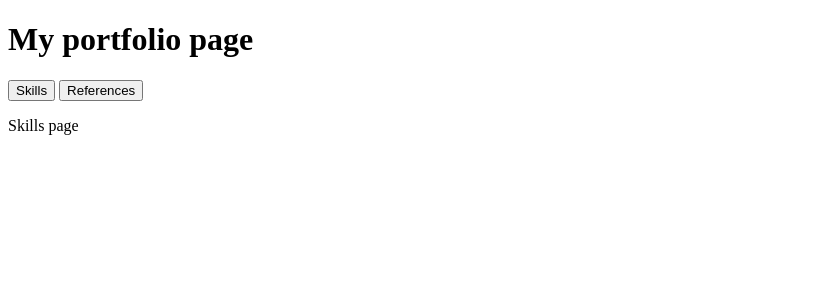
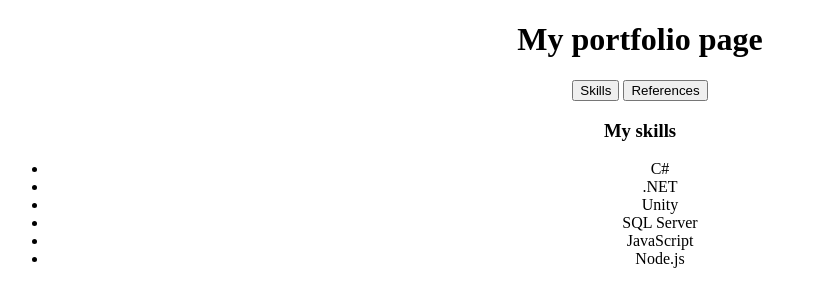
Before and after one commit to Point-SimoSiren/JS-kurssin-tuotoksia, a plain HTML site: page index.html in a window 1280 px wide. Both pictures are taken after a click on the button "Skills". Shown: the whole page, without its empty margins (0-817 px from the left). Drawn offline with Linux system fonts and the light colour scheme.

Commit message:
portfolio sivu jatkuu

```diff
--- a/index.html
+++ b/index.html
@@ -5,20 +5,27 @@
     <meta name="viewport" content="width=device-width, initial-scale=1.0">
     <title>My portfolio</title>
 </head>
-<body>
+<body style="text-align: center;">
 
-    <h1>My portfolio page</h1>
+        <h1>My portfolio page</h1>
 
+        <button onclick="skills()">Skills</button>
+        <button onclick="references()">References</button>
 
-
-    <button onclick="skills()">Skills</button>
-    <button onclick="references()">References</button>
-
-    <div id="root"></div>
+        <div id="root"></div>
 
     <script>
         function skills() {
-            x = "<p>Skills page</p>"
+           let x = `<h3>My skills</h3>
+                <ul>
+                    <li>C#</li>
+                    <li>.NET</li>
+                    <li>Unity</li>
+                    <li>SQL Server</li>
+                    <li>JavaScript</li>
+                    <li>Node.js</li>
+                </ul>`
+
             document.getElementById("root").innerHTML = x
         }
 
```
